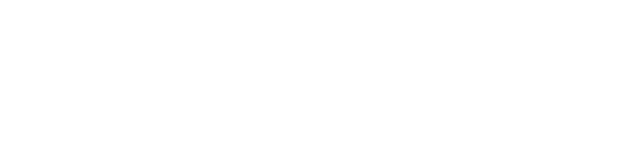
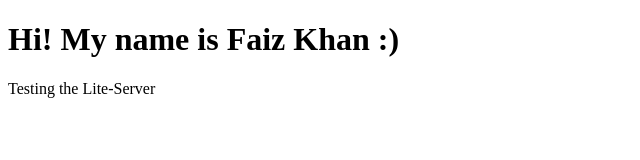
Before and after one commit to Niceguyfmk/git-test, a website: page index.html in a window 1280 px wide. Shown: the whole page, without its empty margins (0-640 px from the left). Drawn offline with Linux system fonts and the light colour scheme.

Commit message:
Added npm lite server & gitignore file

```diff
--- a/index.html
+++ b/index.html
@@ -3,8 +3,19 @@
 <head>
     <meta charset="UTF-8">
     <meta name="viewport" content="width=device-width, initial-scale=1.0">
-    <title>Document</title>
+    <title>localhost:3000</title>
 </head>
+    <div class="container">
+        <div class="row">
+            <div class="column">
+                <h1>Hi! My name is Faiz Khan :)</h1>
+
+            </div>
+            <div class="column-2">
+                <p>Testing the Lite-Server</p>
+            </div>
+        </div>
+    </div>
 <body>
 
 </body>
```
Also changed, not shown: package.json (added, +24 -0 lines), 2 other files.
